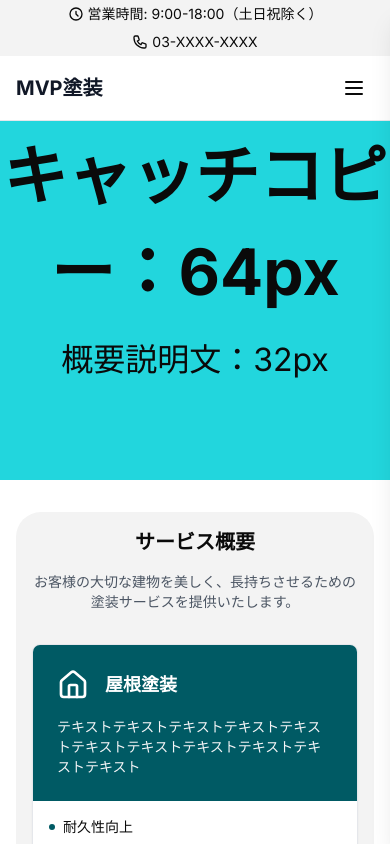
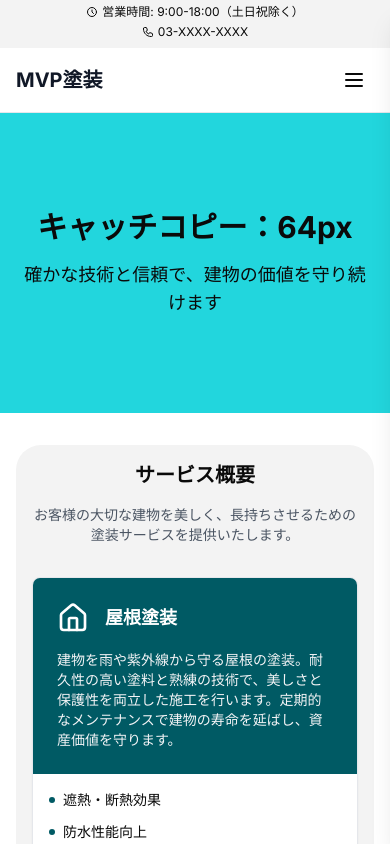
Before and after one commit to TomoyaSekiWk315/NextJsTeamPractice, a Next.js app in the folder nextjs-team-practice/: page / in a window 390 px wide. Shown: the top 844 px of the page. Built offline with nearby package versions, Linux system fonts and the light colour scheme.

Commit message:
ヘッダーと、ヒーローセクションを自然な形に改良

```diff
--- a/nextjs-team-practice/app/components/painting-process.tsx
+++ b/nextjs-team-practice/app/components/painting-process.tsx
@@ -6,19 +6,19 @@ const steps = [
     id: 1,
     title: "STEP1",
     description: "無料見積もり・現地調査",
-    detail: "お客様のご要望をヒアリングし、建物の状態を詳しく調査します。その場で概算のお見積りをご提示いたします。"
+    detail: "専門スタッフが現地へお伺いし、建物の状態を詳しく調査します。お客様のご要望をしっかりとヒアリングし、最適な施工方法と材料をご提案。その場で概算のお見積りをご提示いたします。"
   },
   {
     id: 2,
     title: "STEP2",
     description: "お見積り提出・ご契約",
-    detail: "詳細なお見積りを作成し、工事内容や使用する塗料についてご説明いたします。ご納得いただけましたらご契約となります。"
+    detail: "現地調査の結果を基に、詳細なお見積りを作成。使用する塗料や施工方法、工期などについて詳しくご説明いたします。ご納得いただけましたら、正式なご契約となります。"
   },
   {
     id: 3,
     title: "STEP3",
     description: "施工開始・完了",
-    detail: "熟練の職人が丁寧に施工を行います。工程ごとに品質チェックを実施し、完了後は細部まで点検いたします。"
+    detail: "経験豊富な職人が、安全と品質を最優先に施工を行います。工程ごとに徹底した品質管理を実施し、完了後は細部まで点検。ご満足いただける仕上がりを保証いたします。"
   }
 ]
 
--- a/nextjs-team-practice/app/components/services.tsx
+++ b/nextjs-team-practice/app/components/services.tsx
@@ -6,24 +6,24 @@ import { Paintbrush, Home, Wrench } from 'lucide-react'
 const services = [
   {
     title: '屋根塗装',
-    description: 'テキストテキストテキストテキストテキストテキストテキストテキストテキストテキストテキスト',
+    description: '建物を雨や紫外線から守る屋根の塗装。耐久性の高い塗料と熟練の技術で、美しさと保護性を両立した施工を行います。定期的なメンテナンスで建物の寿命を延ばし、資産価値を守ります。',
     link: '/services/roof-painting',
     icon: Home,
-    features: ['耐久性向上', '美観の維持', '資産価値の保護']
+    features: ['遮熱・断熱効果', '防水性能向上', '建物保護']
   },
   {
     title: '外壁塗装',
-    description: 'テキストテキストテキストテキストテキストテキストテキストテキストテキストテキストテキストテキスト',
+    description: '建物の印象を大きく左右する外壁。高品質な塗料と丁寧な下地処理で、美しさと耐久性を実現します。カラーシミュレーションで仕上がりをイメージしながら、最適な色選びをサポートいたします。',
     link: '/services/exterior-wall-painting',
     icon: Paintbrush,
-    features: ['防水性能向上', '外観の美化', '熱効率の改善']
+    features: ['美観の向上', '建物の保護', '省エネ効果']
   },
   {
     title: '特殊塗装',
-    description: 'テキストテキストテキストテキストテキストテキストテキストテキストテキストテキストテキストテキスト',
+    description: '店舗や商業施設、特殊な素材など、様々なニーズに対応する特殊塗装。防カビ、防汚、断熱など、目的に応じた機能性塗料を使用し、建物の価値を高める施工を提供します。',
     link: '/services/special-painting',
     icon: Wrench,
-    features: ['特殊素材対応', 'カスタム施工', '高度な技術']
+    features: ['多彩な機能性', '特殊素材対応', 'デザイン性']
   },
 ]
 
--- a/nextjs-team-practice/app/components/shared/header.tsx
+++ b/nextjs-team-practice/app/components/shared/header.tsx
@@ -11,7 +11,8 @@ export function Header() {
 
   useEffect(() => {
     const handleScroll = () => {
-      setScrolled(window.scrollY > 0)
+      // スクロール位置が20pxを超えたら固定表示
+      setScrolled(window.scrollY > 20)
       if (isOpen) setIsOpen(false)
     }
 
@@ -42,24 +43,39 @@ export function Header() {
   }, [isOpen])
 
   return (
-    <header className={`fixed top-0 left-0 right-0 w-full z-50 transition-all duration-300 ${scrolled ? 'shadow-md' : ''}`}>
-      <div className="bg-[#f3f3f3] py-1">
-        <div className="container mx-auto px-4 flex flex-col sm:flex-row sm:justify-end gap-2 sm:gap-6 text-sm">
-          <span className="flex items-center justify-center sm:justify-start gap-1">
-            <svg className="w-4 h-4 flex-shrink-0" fill="none" viewBox="0 0 24 24" stroke="currentColor">
+    <header
+      className={`w-full z-50 transition-all duration-500 ease-in-out
+        ${scrolled
+          ? 'fixed top-0 left-0 right-0'
+          : 'relative'
+        }`}
+    >
+      <div
+        className={`bg-[#f3f3f3] transition-all duration-300 ease-in-out overflow-hidden
+          ${scrolled ? 'h-0' : 'h-[48px] sm:h-[32px]'}`}
+      >
+        <div className="container mx-auto px-4 flex flex-col sm:flex-row sm:justify-end gap-1 sm:gap-6 text-sm py-1">
+          <span className={`flex items-center justify-center sm:justify-start gap-1 text-xs sm:text-sm
+            ${scrolled ? 'hidden sm:flex' : 'flex'}`}
+          >
+            <svg className="w-3 h-3 sm:w-4 sm:h-4 flex-shrink-0" fill="none" viewBox="0 0 24 24" stroke="currentColor">
               <path strokeLinecap="round" strokeLinejoin="round" strokeWidth={2} d="M12 8v4l3 3m6-3a9 9 0 11-18 0 9 9 0 0118 0z" />
             </svg>
             <span className="whitespace-nowrap">営業時間: 9:00-18:00（土日祝除く）</span>
           </span>
-          <a href="tel:03-XXXX-XXXX" className="flex items-center justify-center sm:justify-start gap-1">
-            <svg className="w-4 h-4 flex-shrink-0" fill="none" viewBox="0 0 24 24" stroke="currentColor">
+
+          <a href="tel:03-XXXX-XXXX"
+            className={`flex items-center justify-center sm:justify-start gap-1 text-xs sm:text-sm
+              ${scrolled ? 'sm:hidden' : ''}`}
+          >
+            <svg className="w-3 h-3 sm:w-4 sm:h-4 flex-shrink-0" fill="none" viewBox="0 0 24 24" stroke="currentColor">
               <path strokeLinecap="round" strokeLinejoin="round" strokeWidth={2} d="M3 5a2 2 0 012-2h3.28a1 1 0 01.948.684l1.498 4.493a1 1 0 01-.502 1.21l-2.257 1.13a11.042 11.042 0 005.516 5.516l1.13-2.257a1 1 0 011.21-.502l4.493 1.498a1 1 0 01.684.949V19a2 2 0 01-2 2h-1C9.716 21 3 14.284 3 6V5z" />
             </svg>
             <span className="whitespace-nowrap">03-XXXX-XXXX</span>
           </a>
         </div>
       </div>
-      <div className="border-b bg-white relative z-50">
+      <div className={`border-b bg-white ${scrolled ? 'shadow-md' : ''}`}>
         <div className="container mx-auto px-4 flex items-center justify-between h-16">
           <Link
             href="/"
--- a/nextjs-team-practice/app/components/shared/hero-section.tsx
+++ b/nextjs-team-practice/app/components/shared/hero-section.tsx
@@ -6,14 +6,14 @@ interface HeroSectionProps {
 
   export function HeroSection({
     title,
-    description = "概要説明文：32px",
+    description = "確かな技術と信頼で、建物の価値を守り続けます",
     titleTag: TitleTag = 'h1'
   }: HeroSectionProps) {
     return (
       <section className="bg-[#22d6dd] text-center py-24">
-        <div className="pt-8 md:pt-0">
-          <TitleTag className="text-[64px] font-bold mb-4">{title}</TitleTag>
-          <p className="text-[32px]">{description}</p>
+        <div className="container mx-auto px-4">
+          <TitleTag className="text-3xl md:text-4xl lg:text-[64px] font-bold mb-4">{title}</TitleTag>
+          <p className="text-lg md:text-xl lg:text-[32px]">{description}</p>
         </div>
       </section>
     )
--- a/nextjs-team-practice/app/globals.css
+++ b/nextjs-team-practice/app/globals.css
@@ -97,3 +97,18 @@
     @apply bg-background text-foreground;
   }
 }
+
+@keyframes slideDown {
+  from {
+    transform: translateY(-100%);
+    opacity: 0;
+  }
+  to {
+    transform: translateY(0);
+    opacity: 1;
+  }
+}
+
+.animate-slideDown {
+  animation: slideDown 0.5s ease-in-out;
+}
```
